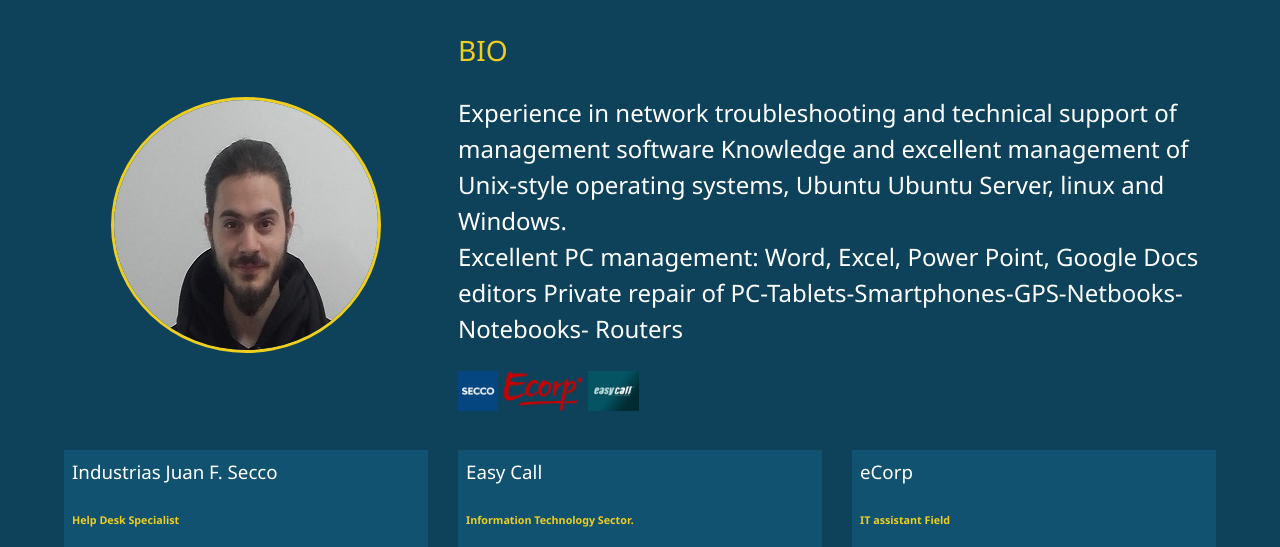
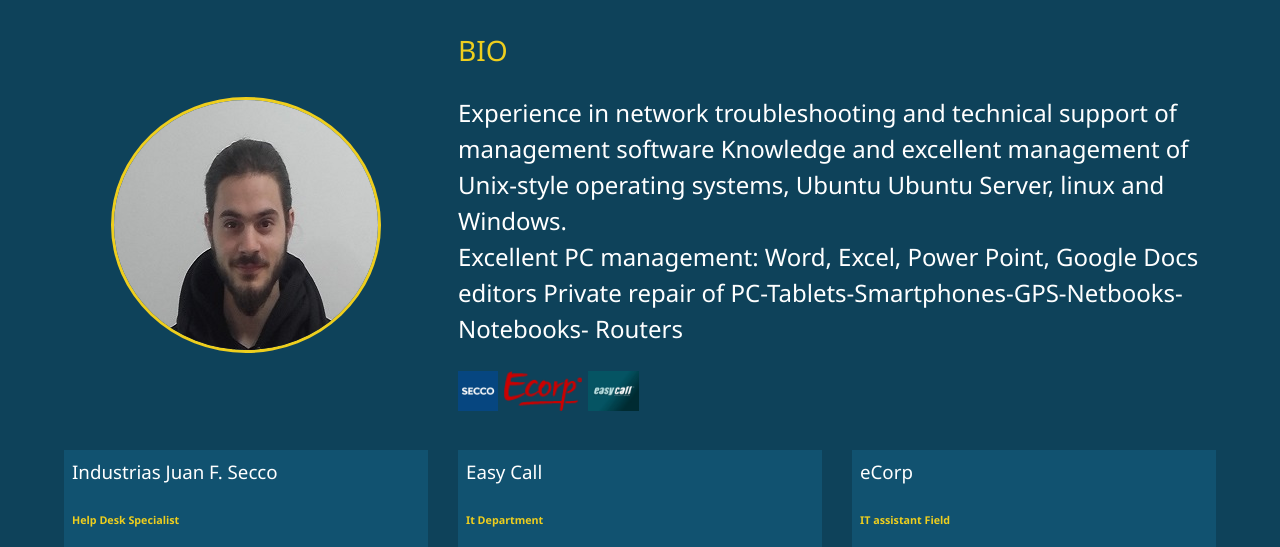
Before and after one commit to theduodecim/Portafolio, a website: page dist/aboutoldwork.html in a window 1280 px wide. Shown: the part 253-800 px from the top of the page. Drawn offline with Linux system fonts and the light colour scheme.

Commit message:
New Update noviembre 8.

```diff
--- a/dist/aboutoldwork.html
+++ b/dist/aboutoldwork.html
@@ -90,7 +90,7 @@
 
       <div class="job job-2">
         <h3>Easy Call</h3>
-        <h6 class="text-secondary">Information Technology Sector.</h6>
+        <h6 class="text-secondary">It Department</h6>
         <ul id="EasyCall" style="text-align: left">
           Technical Support Easy Call :
           <br />
```
